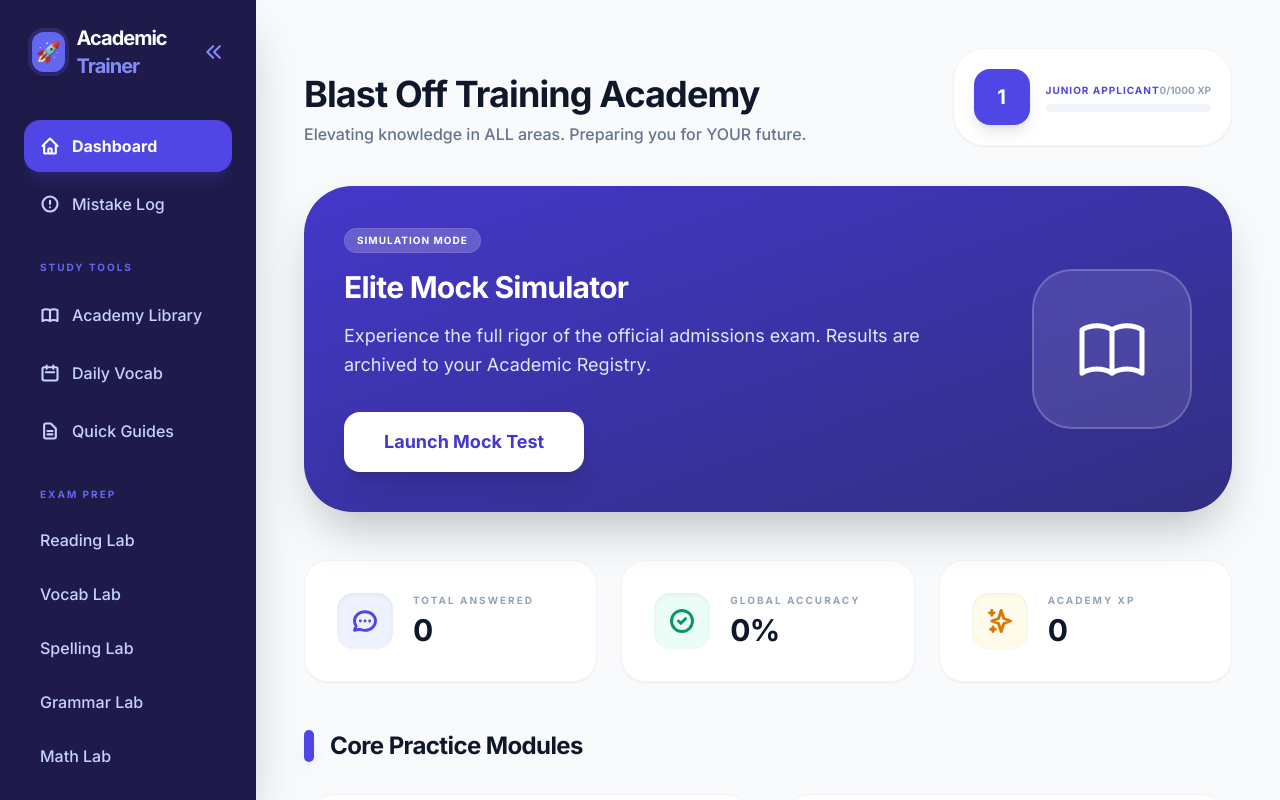
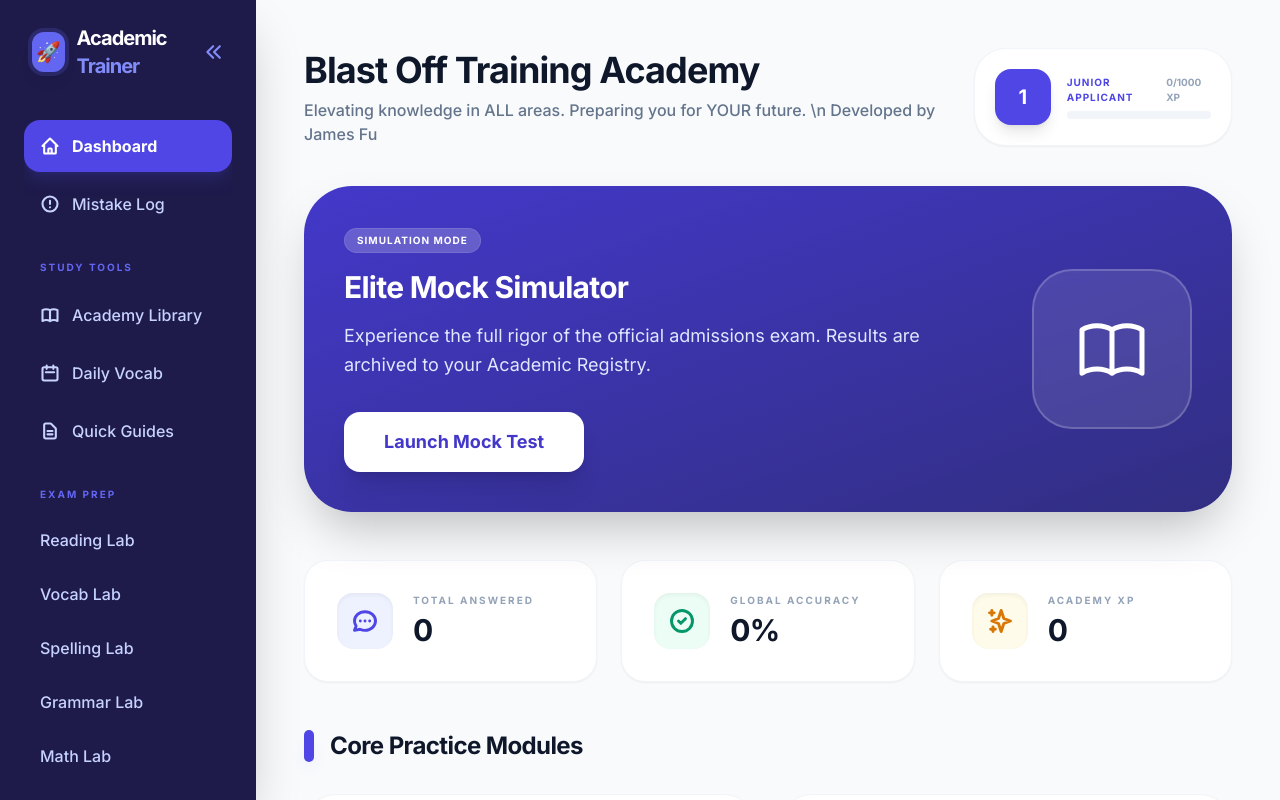
Before and after one commit to JamesCFu/MCVSD-ACE-TRAINER, a React (Vite) app: page / in a window 1280 px wide. Built offline with nearby package versions, Linux system fonts and the light colour scheme.

Commit message:
Update description with developer credit
Added developer credit to the description paragraph.

```diff
--- a/components/Dashboard.tsx
+++ b/components/Dashboard.tsx
@@ -57,7 +57,7 @@ const Dashboard: React.FC<DashboardProps> = ({ stats, setActiveView, onStartPrac
       <header className="mb-10 flex flex-col md:flex-row md:items-end justify-between gap-6">
         <div>
           <h2 className="text-4xl font-black text-slate-900 tracking-tight">Blast Off Training Academy</h2>
-          <p className="text-slate-500 mt-2 font-medium">Elevating knowledge in ALL areas. Preparing you for YOUR future. </p>
+          <p className="text-slate-500 mt-2 font-medium">Elevating knowledge in ALL areas. Preparing you for YOUR future. \n Developed by James Fu</p>
         </div>
         <button
           onClick={() => setActiveView('profile')}
```
